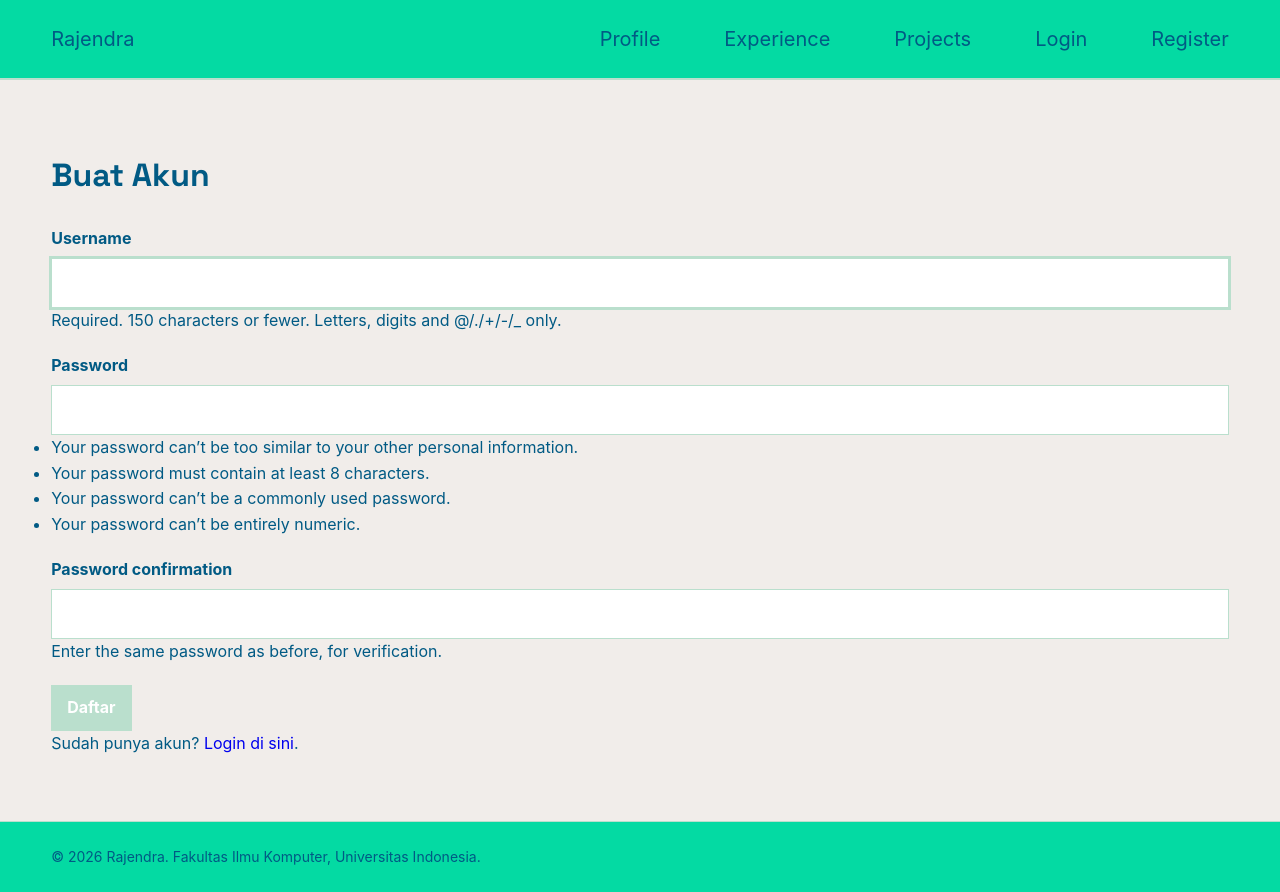
After one commit to jendoraa/myportofolio, a Django app: page /register/ in a window 1280 px wide. The commit adds this page. Run offline with Django 5.2, Linux system fonts and the light colour scheme.

Commit message:
feat: tutorial 4

```diff
--- a/main/models.py
+++ b/main/models.py
@@ -1,5 +1,6 @@
 import uuid
 from django.db import models
+from django.contrib.auth.models import User
 
 class Experience(models.Model):
     id = models.UUIDField(primary_key=True, default=uuid.uuid4, editable=False)
@@ -24,6 +25,9 @@ class Project(models.Model):
     tech_stack = models.CharField(max_length=255)
     project_url = models.URLField(blank=True)
     project_image_url = models.URLField(blank=True, max_length=500)
+    starred_by = models.ManyToManyField(
+        User, related_name="starred_projects", blank=True
+    )
 
     def __str__(self):
         return self.title
--- a/main/urls.py
+++ b/main/urls.py
@@ -1,6 +1,6 @@
 from django.urls import path
 
-from main.views import show_main, show_experience, show_projects, create_project, get_projects_json, delete_project, create_experience, update_experience, delete_experience, get_experiences_json
+from main.views import show_main, show_experience, show_projects, create_project, get_projects_json, delete_project, create_experience, update_experience, delete_experience, get_experiences_json, register, login_user, logout_user, toggle_star
 
 app_name = "main"
 
@@ -15,4 +15,8 @@ urlpatterns = [
     path("api/projects/", get_projects_json, name="get_projects_json"),
     path("projects/<uuid:project_id>/delete/",delete_project,name="delete_project"),
     path("projects/add/", create_project, name="create_project"),
+    path("register/", register, name="register"),
+    path("login/", login_user, name="login"),
+    path("logout/", logout_user, name="logout"),
+    path("projects/<uuid:project_id>/star/", toggle_star, name="toggle_star"),
 ]
--- a/main/views.py
+++ b/main/views.py
@@ -1,10 +1,16 @@
+import datetime
 from django.contrib import messages
 from django.core import serializers
 from django.http import HttpResponse
 from django.shortcuts import get_object_or_404, redirect, render
+from django.contrib.auth import login, logout
+from django.contrib.auth.forms import AuthenticationForm, UserCreationForm
 from main.models import Experience, Project
 from main.forms import ProjectForm, ExperienceForm
+from django.contrib.auth.decorators import login_required
+from django.core.exceptions import PermissionDenied
 
+@login_required(login_url="/login/")
 def create_experience(request):
     if request.method == "POST":
         form = ExperienceForm(request.POST)
@@ -20,6 +26,7 @@ def create_experience(request):
         'form': form
     })
 
+@login_required(login_url="/login/")
 def update_experience(request, id):
     experience = get_object_or_404(Experience, id=id)
 
@@ -38,6 +45,7 @@ def update_experience(request, id):
         'experience': experience
     })
 
+@login_required(login_url="/login/")
 def delete_experience(request, id):
     experience = get_object_or_404(Experience, id=id)
     experience.delete()
@@ -87,10 +95,14 @@ def get_projects_json(request):
     if title_query:
         projects = projects.filter(title__icontains=title_query)
 
-    projects_json = serializers.serialize("json", projects)
+    projects_json = serializers.serialize("json", projects, use_natural_foreign_keys=True)
     return HttpResponse(projects_json, content_type="application/json")
 
+@login_required(login_url="/login/")
 def create_project(request):
+    if not request.user.is_superuser:
+        raise PermissionDenied
+
     form = ProjectForm(request.POST or None)
 
     if request.method == "POST" and form.is_valid():
@@ -121,6 +133,7 @@ def show_projects(request):
     }
     return render(request, "project.html", context)
 
+@login_required(login_url="/login/")
 def delete_project(request, project_id):
     project = get_object_or_404(Project, pk=project_id)
 
@@ -132,6 +145,7 @@ def delete_project(request, project_id):
     return redirect("main:show_projects")
 
 def show_main(request):
+    last_login = request.COOKIES.get('last_login', 'Belum ada sesi login / Cookie tidak ditemukan')
     context = {
         "name": "Rajendra Akbar",
         "npm": "2506596874",
@@ -139,6 +153,7 @@ def show_main(request):
         "bio": (
             "Mahasiswa Ilmu Komputer Universitas Indonesia yang tertarik pada pengembangan perangkat keras dan pendidikan."
         ),
+        "last_login": last_login,
     }
     return render(request, "index.html", context)
 
@@ -149,3 +164,54 @@ def show_experience(request):
         "experience_list": Experience.objects.all(),
     }
     return render(request, "experience.html", context)
+
+
+def register(request):
+    form = UserCreationForm(request.POST or None)
+
+    if request.method == "POST" and form.is_valid():
+        form.save()
+        messages.success(request, "Akun berhasil dibuat. Silakan login.")
+        return redirect("main:login")
+
+    context = {
+        "name": "Rajendra",
+        "form": form,
+    }
+    return render(request, "register.html", context)
+
+def login_user(request):
+    form = AuthenticationForm(request, data=request.POST or None)
+
+    if request.method == "POST" and form.is_valid():
+        user = form.get_user()
+        login(request, user)
+        response = redirect("main:show_main")
+        response.set_cookie('last_login', datetime.datetime.now().strftime('%Y-%m-%d %H:%M:%S'))
+        return response
+
+    context = {
+        "name": "Rajendra",
+        "form": form,
+    }
+    return render(request, "login.html", context)
+
+def logout_user(request):
+    logout(request)
+    response = redirect("main:show_main")
+    response.delete_cookie('last_login')
+    return response
+
+@login_required(login_url="/login/")
+def toggle_star(request, project_id):
+    project = get_object_or_404(Project, pk=project_id)
+
+    if request.method == "POST":
+        # Kalau akun ini sudah pernah memberi star, batalkan star-nya.
+        # Kalau belum, tambahkan star.
+        if request.user in project.starred_by.all():
+            project.starred_by.remove(request.user)
+        else:
+            project.starred_by.add(request.user)
+
+    return redirect("main:show_projects")
--- a/portofolio/settings.py
+++ b/portofolio/settings.py
@@ -68,6 +68,7 @@ TEMPLATES = [
         'APP_DIRS': True,
         'OPTIONS': {
             'context_processors': [
+                'django.template.context_processors.debug',
                 'django.template.context_processors.request',
                 'django.contrib.auth.context_processors.auth',
                 'django.contrib.messages.context_processors.messages',
--- a/static/css/style.css
+++ b/static/css/style.css
@@ -791,6 +791,28 @@ h1, .brand {
         text-decoration: underline;
     }
 
+.star-form {
+    display: inline;
+}
+
+.button-star {
+    display: inline-flex;
+    align-items: center;
+    gap: 0.4rem;
+    background: var(--ink);
+}
+
+.button-star.is-starred {
+    background: var(--accent);
+}
+
+.star-count {
+    padding: 0.05rem 0.4rem;
+    border-radius: 999px;
+    background: rgba(255, 255, 255, 0.25);
+    font-size: 0.8rem;
+}
+
 @media (max-width: 700px) {
     /* navbar */
     .site-header {
--- a/templates/base.html
+++ b/templates/base.html
@@ -18,6 +18,13 @@
             <a href="{% url 'main:show_main' %}">Profile</a>
             <a href="{% url 'main:show_experience' %}">Experience</a>
             <a href="{% url 'main:show_projects' %}">Projects</a>
+            {% if user.is_authenticated %}
+                <span class="nav-user">{{ user.username }}</span>
+                <a href="{% url 'main:logout' %}">Logout</a>
+            {% else %}
+                <a href="{% url 'main:login' %}">Login</a>
+                <a href="{% url 'main:register' %}">Register</a>
+            {% endif %}
         </nav>
     </div>
   </header>
--- a/templates/index.html
+++ b/templates/index.html
@@ -22,6 +22,10 @@
 
                     <p class="bio">
                         {{ bio }}
+                    </p>
+
+                    <p class="last_login">
+                        Sesi Terakhir Login : {{ last_login }}
                     </p>
 
                     <div class="cta">
--- a/templates/project.html
+++ b/templates/project.html
@@ -9,11 +9,13 @@
                 <p class="section-kicker">Karya yang saya bangun</p>
                 <div class="project-header">
                     <h1>Projects</h1>
+                    {% if user.is_superuser %}
                         <a href="{% url 'main:create_project' %}"
                             class="button project-add-button">
                             <span aria-hidden="true">+</span>
                             Tambah Proyek
                         </a>
+                    {% endif %}
                 </div>
                 <form method="get"
                       action="{% url 'main:show_projects' %}"
@@ -42,7 +44,10 @@
                                     {% if project.project_url %}
                                         <a href="{{ project.project_url }}" class="button">Lihat Project</a>
                                     {% endif %}
+                                    {% include "components/project_star.html" with project=project %}
+                                    {% if user.is_superuser %}
                                         {% include "components/project_delete_modal.html" with project=project %}
+                                    {% endif %}
                                 </div>
                             </div>
                         </article>
--- /dev/null
+++ b/templates/register.html
@@ -0,0 +1,33 @@
+{% extends "base.html" %}
+{% block meta %}
+    <title>Register - {{ name }}</title>
+{% endblock meta %}
+{% block content %}
+    <main>
+        <section class="experience-section">
+            <div class="container">
+                <h1>Buat Akun</h1>
+                <form method="post" action="{% url 'main:register' %}" class="project-form">
+                    {% csrf_token %}
+                    {% for error in form.non_field_errors %}
+                        <p class="form-error">{{ error }}</p>
+                    {% endfor %}
+                    {% for field in form %}
+                        <div class="form-group">
+                            <label for="{{ field.id_for_label }}">{{ field.label }}</label>
+                            {{ field }}
+                            {% if field.help_text %}
+                                <div class="form-help">{{ field.help_text }}</div>
+                            {% endif %}
+                            {% for error in field.errors %}
+                                <p class="form-error">{{ error }}</p>
+                            {% endfor %}
+                        </div>
+                    {% endfor %}
+                    <button type="submit" class="button">Daftar</button>
+                </form>
+                <p>Sudah punya akun? <a href="{% url 'main:login' %}">Login di sini</a>.</p>
+            </div>
+        </section>
+    </main>
+{% endblock content %}
```
Also changed, not shown: templates/components/project_star.html (added, +10 -0 lines), templates/login.html (added, +33 -0 lines), main/migrations/0006_project_starred_by.py (added). Lines whose indentation alone changed are shown as unchanged.
